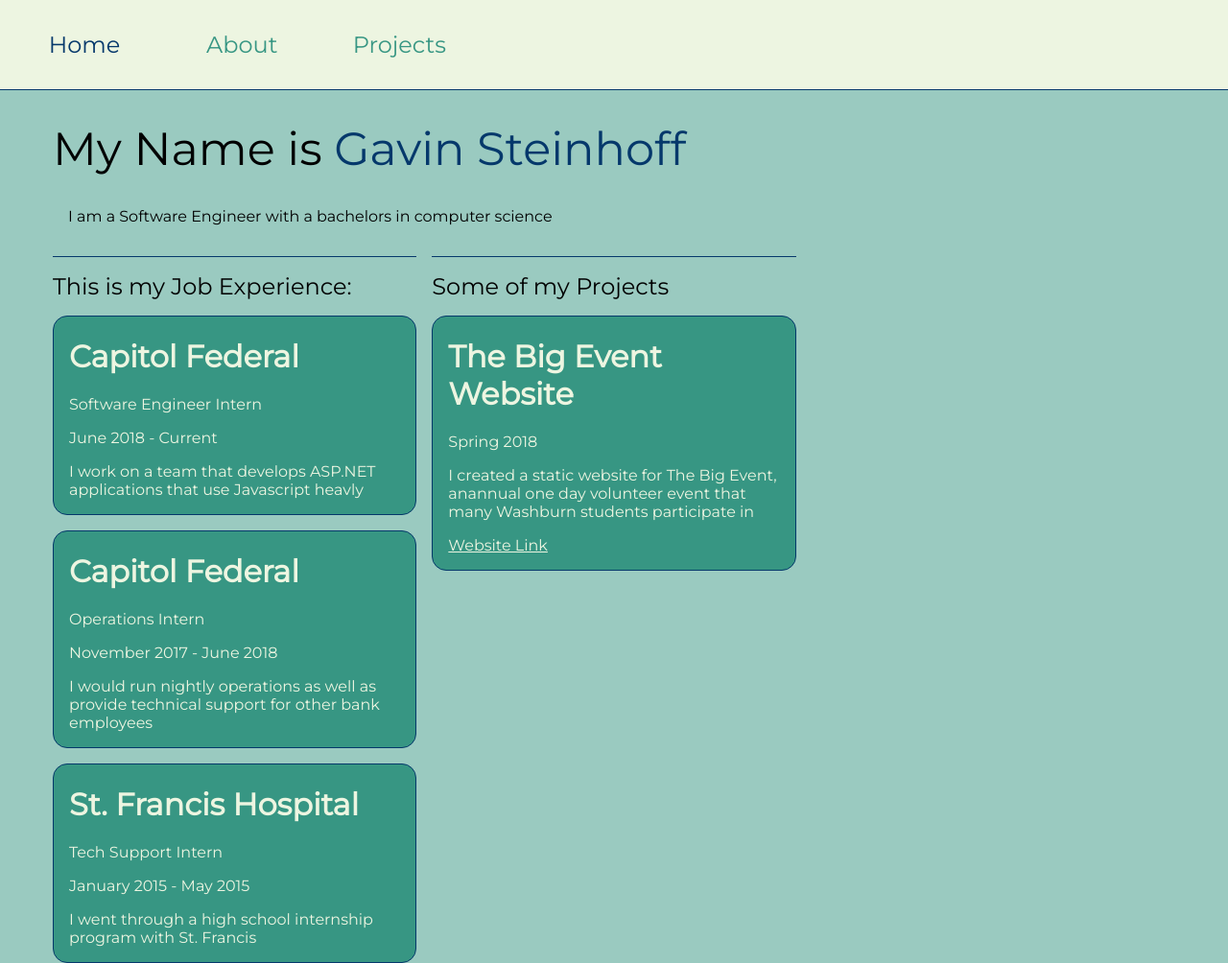
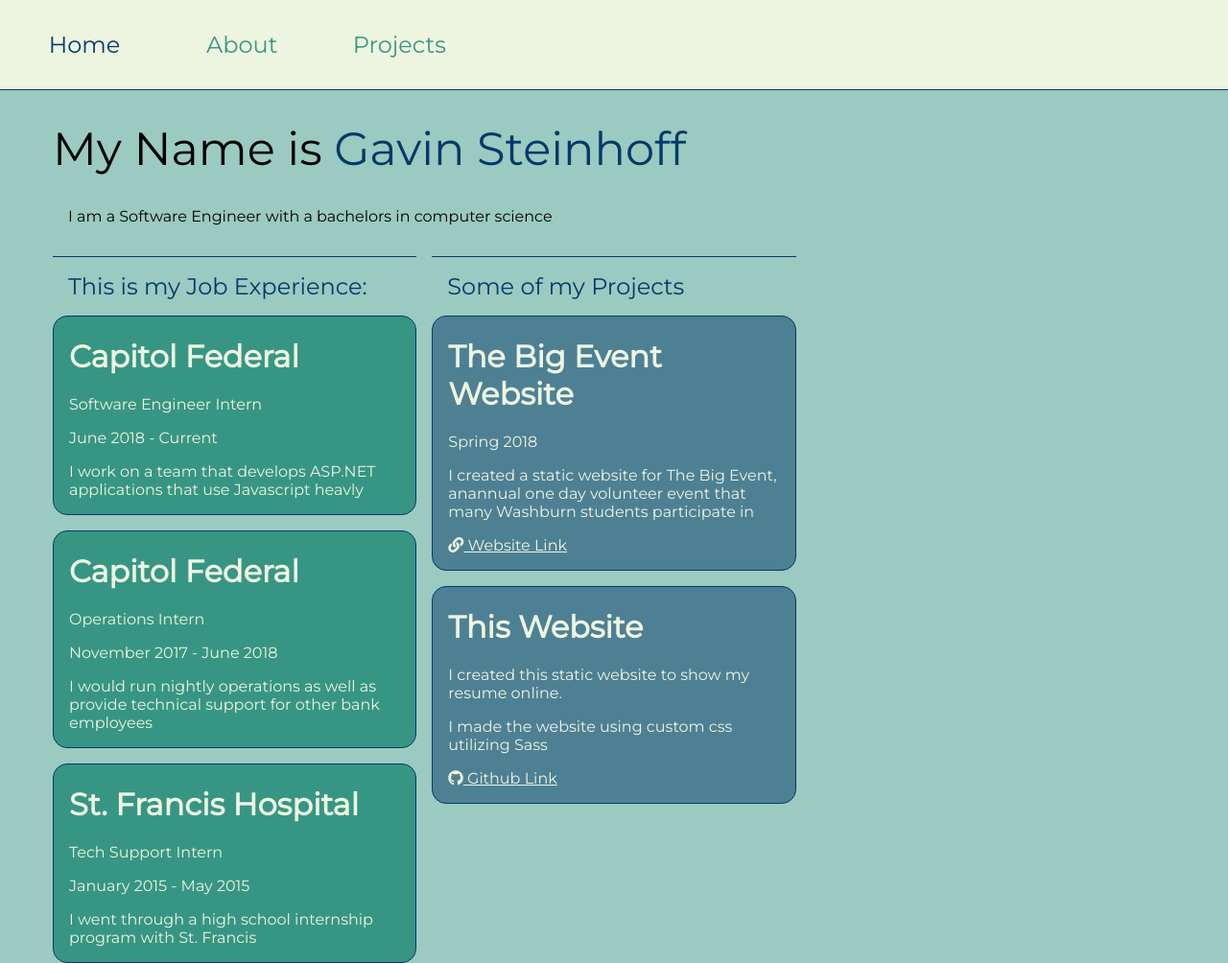
Before and after one commit to gavinsteinhoff/Resume, a plain HTML site: page index.html in a window 1280 px wide. Shown: the whole page at 96% size. Drawn offline with nearby package versions, Linux system fonts and the light colour scheme.

Commit message:
many things

```diff
--- a/index.html
+++ b/index.html
@@ -36,23 +36,23 @@
             <p>I am a Software Engineer with a bachelors in computer science</p>
         </div>
         <div class="resume">
-            <div class="resume-flex">
-                <div class="resume-title">
+            <div class="list-flex">
+                <div class="list-title">
                     This is my Job Experience:
                 </div>
-                <div class="resume-item">
+                <div class="list-item">
                     <h1>Capitol Federal</h1>
                     <p>Software Engineer Intern</p>
                     <p>June 2018 - Current</p>
                     <p>I work on a team that develops ASP.NET applications that use Javascript heavly</p>
                 </div>
-                <div class="resume-item">
+                <div class="list-item">
                     <h1>Capitol Federal</h1>
                     <p>Operations Intern</p>
                     <p>November 2017 - June 2018</p>
                     <p>I would run nightly operations as well as provide technical support for other bank employees</p>
                 </div>
-                <div class="resume-item">
+                <div class="list-item">
                     <h1>St. Francis Hospital</h1>
                     <p>Tech Support Intern</p>
                     <p>January 2015 - May 2015</p>
@@ -61,17 +61,23 @@
             </div>
         </div>
         <div class="project">
-            <div class="project-flex">
-                <div class="project-title">
+            <div class="list-flex">
+                <div class="list-title">
                     Some of my Projects
                 </div>
-                <div class="project-item">
+                <div class="list-item">
                     <h1>The Big Event Website</h1>
                     <p>Spring 2018</p>
                     <p>I created a static website for The Big Event, anannual one day volunteer event that many
                         Washburn students participate in
                     </p>
-                    <p><a href="http://bigevent.Washburn.edu">Website Link</a></p>
+                    <p><a href="http://bigevent.Washburn.edu"><i class="fas fa-link"></i> Website Link</a></p>
+                </div>
+                <div class="list-item">
+                    <h1>This Website</h1>
+                    <p>I created this static website to show my resume online.</p>
+                    <p>I made the website using custom css utilizing Sass</p>
+                    <p><a href="https://github.com/gavinsteinhoff/Resume"><i class="fab fa-github"></i> Github Link</a></p>
                 </div>
             </div>
         </div>
--- a/style/scss/style.scss
+++ b/style/scss/style.scss
@@ -90,48 +90,54 @@
             padding-left: 1rem;
         }
     }
+
+    .list-flex {
+        display: flex;
+        flex-direction: column;
+        .list-title {
+            font-size: 1.5rem;
+            margin-left: 1rem;
+        }
+        .list-item {
+            color: $color-5;
+            border: 1px solid $color-1;
+            margin-top: 1rem;
+            padding: 0rem 1rem;
+            border-radius: 15px;
+            a {
+                color: $color-5;
+            }
+        }
+    }
+
     .resume {
         grid-column: 1 / 1;
         grid-row: 2 / span 1;
         border-top: 1px solid $color-1;
         padding-top: 1rem;
-        .resume-flex {
-            display: flex;
-            flex-direction: column;
-            .resume-title {
-                font-size: 1.5rem;
-            }
-            .resume-item {
-                background-color: $color-2;
-                color: $color-5;
-                border: 1px solid $color-1;
-                margin-top: 1rem;
-                padding: 0rem 1rem;
-                border-radius: 15px;
+        .list-title {
+            color: $color-1;
+        }
+        .list-item {
+            background-color: $color-2;
+            &:hover {
+                background-color: rgba($color-2,.5);
             }
         }
     }
+
     .project {
         border-top: 1px solid $color-1;
         padding-top: 1rem;
         grid-column: 2 / span 1;
         grid-row: 2 / span 1;
-        .project-flex {
-            display: flex;
-            flex-direction: column;
-            .project-title {
-                font-size: 1.5rem;
-            }
-            .project-item {
-                background-color: $color-2;
-                color: $color-5;
-                border: 1px solid $color-1;
-                margin-top: 1rem;
-                padding: 0rem 1rem;
-                border-radius: 15px;
-                a {
-                    color: $color-5;
-                }
+        .list-title {
+            color: $color-1;
+        }
+        .list-item {
+            background-color: rgba($color-1,.5);
+            &:hover {
+                background-color: rgba($color-1,.3);
             }
         }
     }
@@ -193,14 +199,13 @@
         grid-template-columns: 1fr;
         grid-gap: 0;
         width: 750px;
-        .resume {
-            font-size: .7rem;
+        .list-flex {
+            font-size: .8rem;
+            margin-bottom: 1rem;
         }
         .project {
             grid-column: 1 / span 1;
             grid-row: 3 / span 1;
-            font-size: .7rem;
-            margin-top: 1rem;
         }
     }
 
```
Also changed, not shown: style/css/style.css, style/css/style.min.css, 2 other files.
